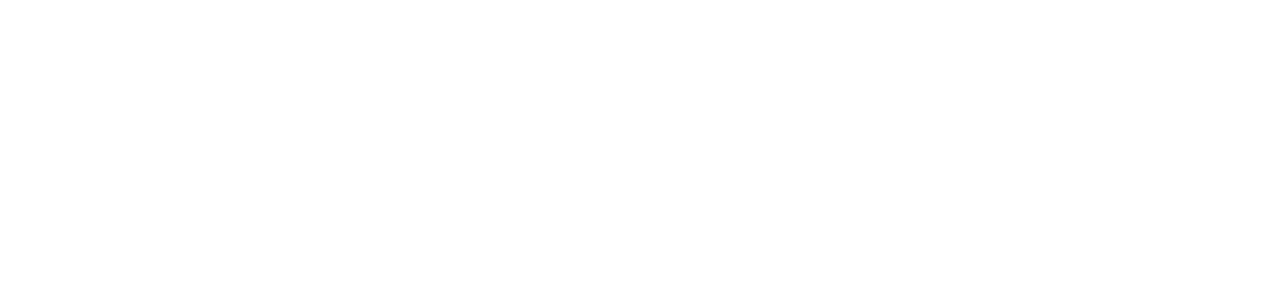
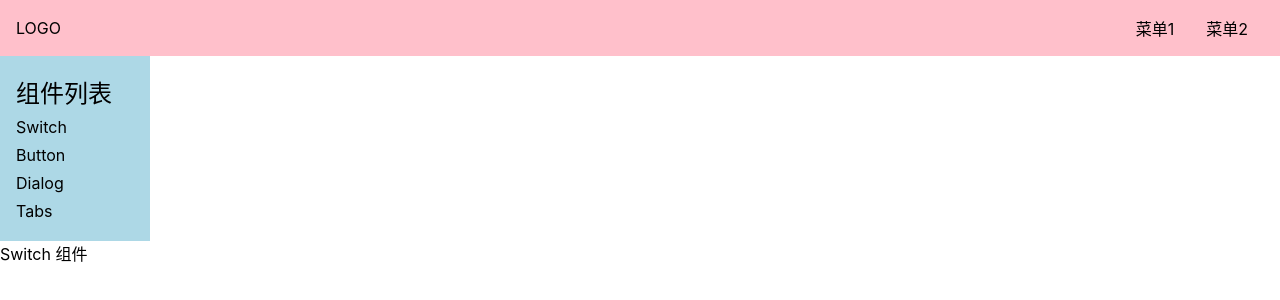
Before and after one commit to mzhaonanq/gulu-vue3, a Vue app: page /#/doc/switch in a window 1280 px wide. Before the commit this address had no page. Shown: the top 300 px of the page. Built offline with nearby package versions, Linux system fonts and the light colour scheme.

Commit message:
完成嵌套路由跳转

```diff
--- a/src/App.vue
+++ b/src/App.vue
@@ -3,21 +3,27 @@
 </template>
 
 <script>
-import Home from './Home.vue'
-import Doc from './Doc.vue'
+import Home from "./Home.vue"
+import Doc from "./Doc.vue"
 import {provide, ref} from "vue"
+import {router} from "./router";
 
 export default {
-  name: 'App',
+  name: "App",
   components: {
     Home,
     Doc
   },
-  setup(){
+  setup() {
     const screenWidth = document.documentElement.clientWidth
     // ref(screenWidth>= 500?true:false） 简化成如下
     const asideVisible = ref(screenWidth > 500)
-    provide("asideVisible",asideVisible)
+    provide("asideVisible", asideVisible)
+    router.afterEach(() => {
+      if (screenWidth <= 500) {
+        asideVisible.value = false
+      }
+    })
   }
 }
 </script>
--- a/src/Doc.vue
+++ b/src/Doc.vue
@@ -19,7 +19,9 @@
           </li>
         </ol>
       </aside>
-      <main>主内容</main>
+      <main>
+        <router-view/>
+      </main>
     </div>
   </div>
 </template>
--- /dev/null
+++ b/src/components/Switch.vue
@@ -0,0 +1,5 @@
+<template>
+<div>
+Switch 组件
+</div>
+</template>
--- a/src/main.ts
+++ b/src/main.ts
@@ -1,18 +1,7 @@
 import {createApp} from 'vue';
-import Home from './Home.vue';
-import Doc from './Doc.vue'
+import {router} from './router';
 import App from './App.vue';
 import './index.scss';
-import {createRouter, createWebHashHistory} from 'vue-router';
-
-const history = createWebHashHistory();
-const router = createRouter({
-  history,
-  routes: [
-    {path: '/', component: Home},
-    { path:'/doc',component:Doc}
-  ]
-});
 
 
 const app = createApp(App);
--- /dev/null
+++ b/src/router.ts
@@ -0,0 +1,19 @@
+import {createRouter, createWebHashHistory} from 'vue-router';
+import Home from './Home.vue';
+import Doc from './Doc.vue';
+import Switch from './components/Switch.vue';
+
+const history = createWebHashHistory();
+const router = createRouter({
+  history,
+  routes: [
+    {path: '/', component: Home},
+    {
+      path: '/doc', component: Doc, children: [
+        {path: 'switch', component: Switch}
+      ]
+    }
+  ]
+});
+
+export {router}
```
